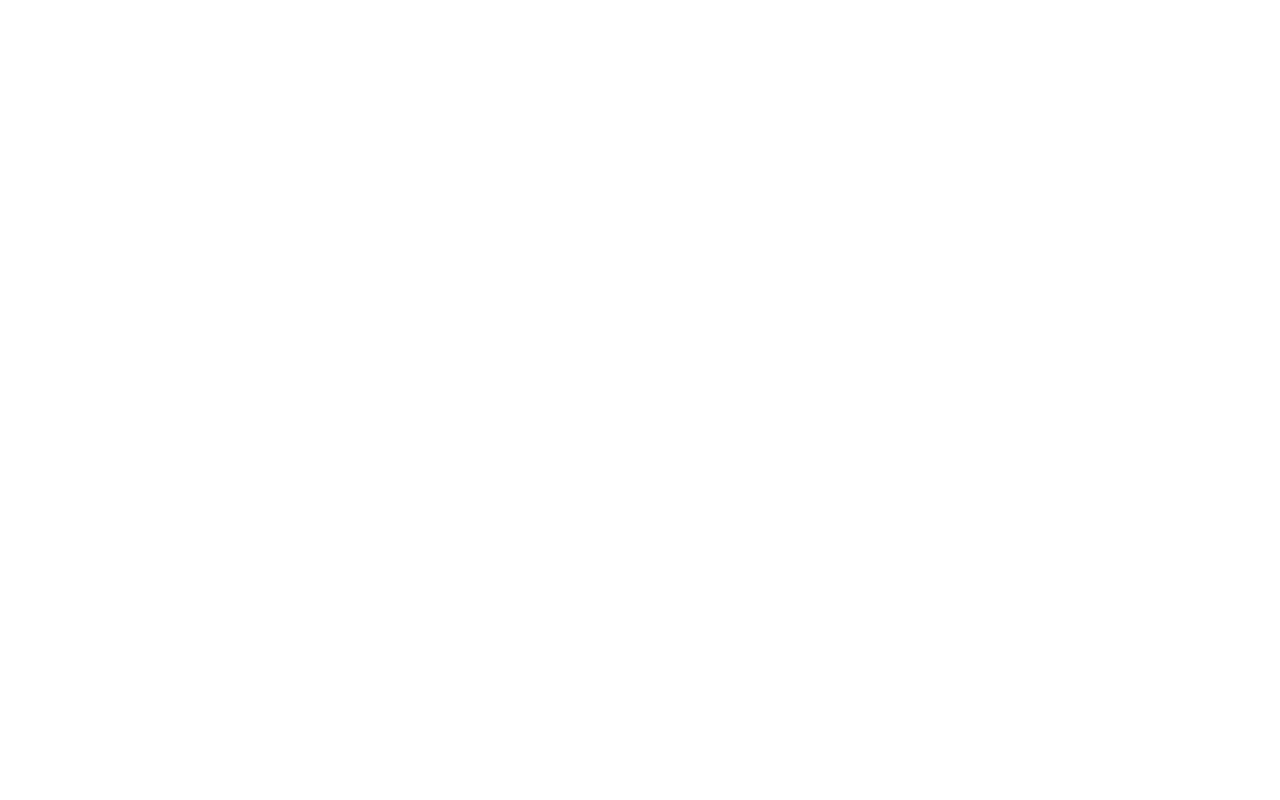
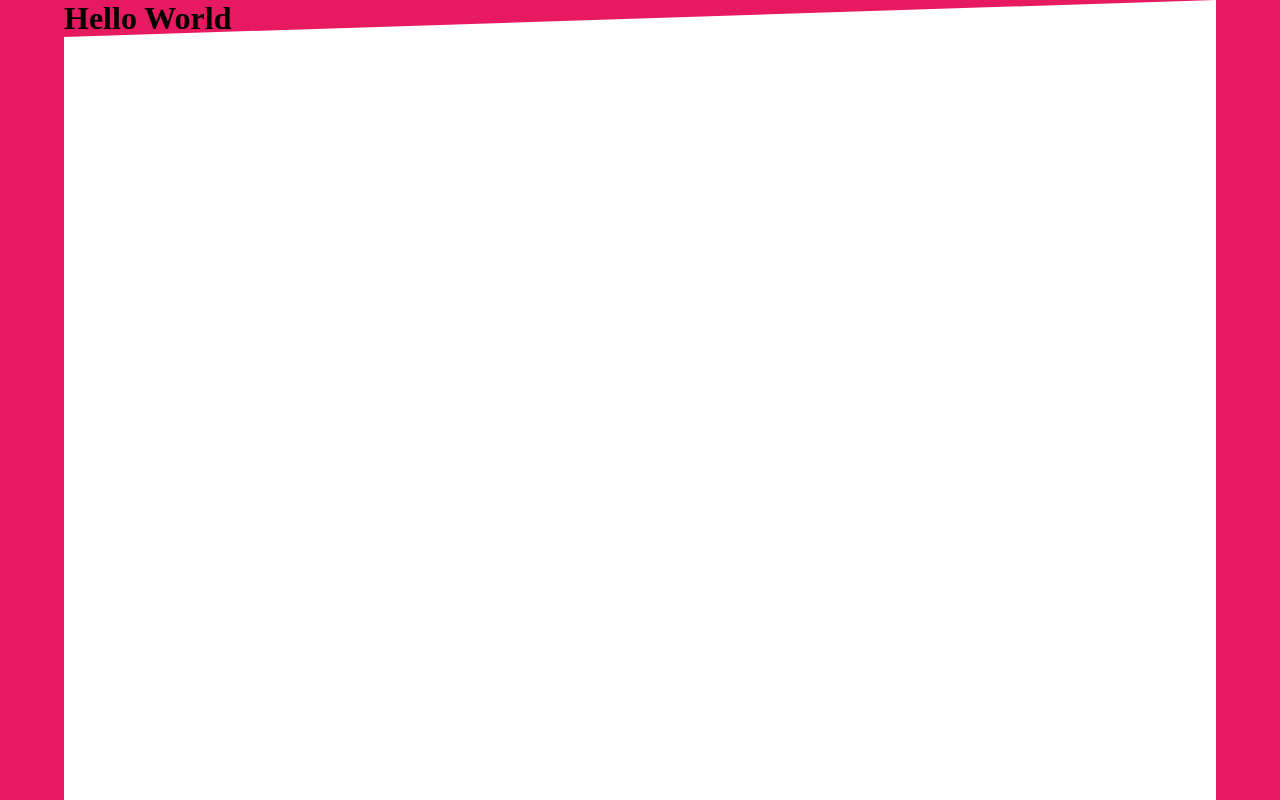
Before and after one commit to adamgonzls/wb-es6, a website: page index.html in a window 1280 px wide. Drawn offline with Linux system fonts and the light colour scheme.

Commit message:
initial file setup

```diff
--- a/index.html
+++ b/index.html
@@ -8,6 +8,11 @@
   <link rel="stylesheet" href="./styles.css">
 </head>
 <body>
+  <div class="page-container">
+    <div class="triangle">
+      <h1>Hello World</h1>
+    </div>
+  </div>
   <script src="./index.js"></script>
 </body>
 </html>
--- a/index.js
+++ b/index.js
@@ -1 +1 @@
-console.log("ready")
+console.log('js ready')
--- a/styles.css
+++ b/styles.css
@@ -0,0 +1,26 @@
+:root {
+  --main-color: #e61961;
+  --secondary-color: #19a9e6;
+  --tertiary-color: #e6c019;
+}
+
+body {
+  margin: 0;
+  background: var(--main-color);
+}
+
+h1 {
+  margin-top: 0;
+}
+
+.page-container {
+  margin: 0 auto;
+  width: 90%;
+  background: white;
+  height: 100vh;
+}
+
+.triangle {
+  background: var(--main-color);
+  clip-path: polygon(0 0, 100% 0, 0 100%);
+}
```
